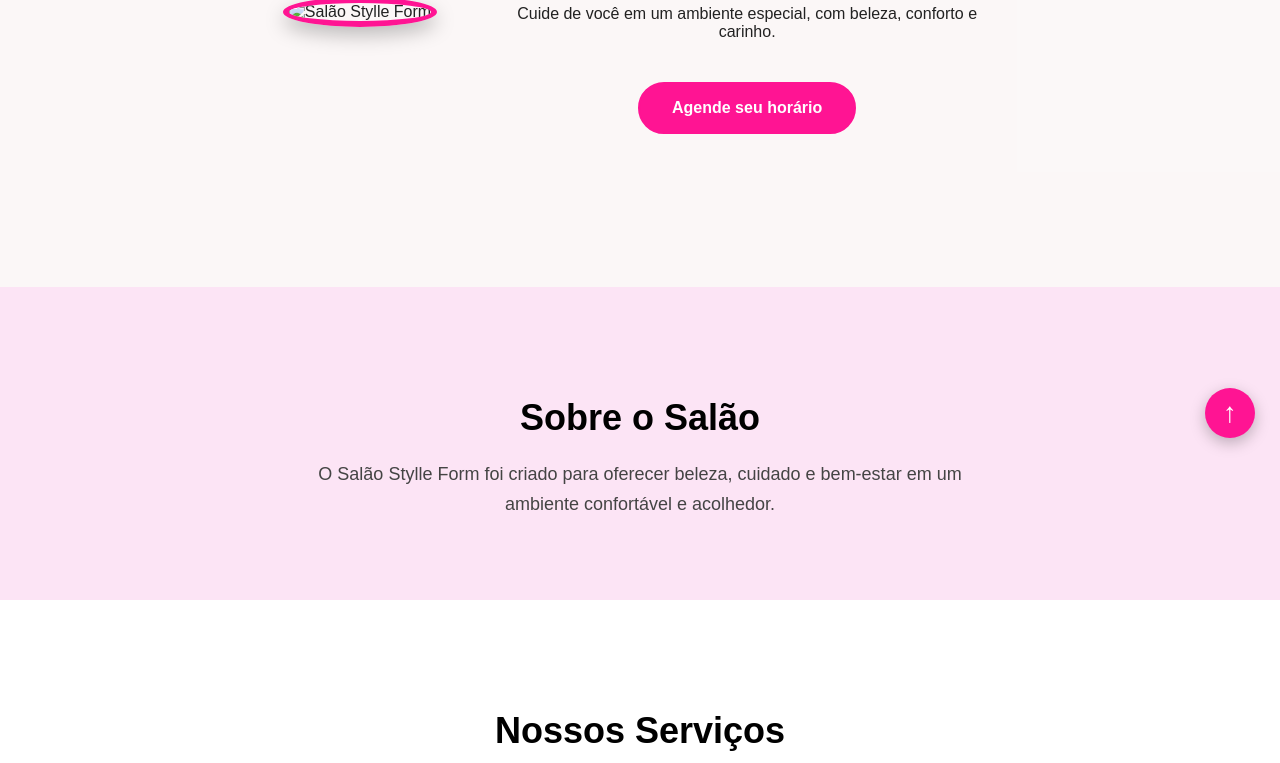
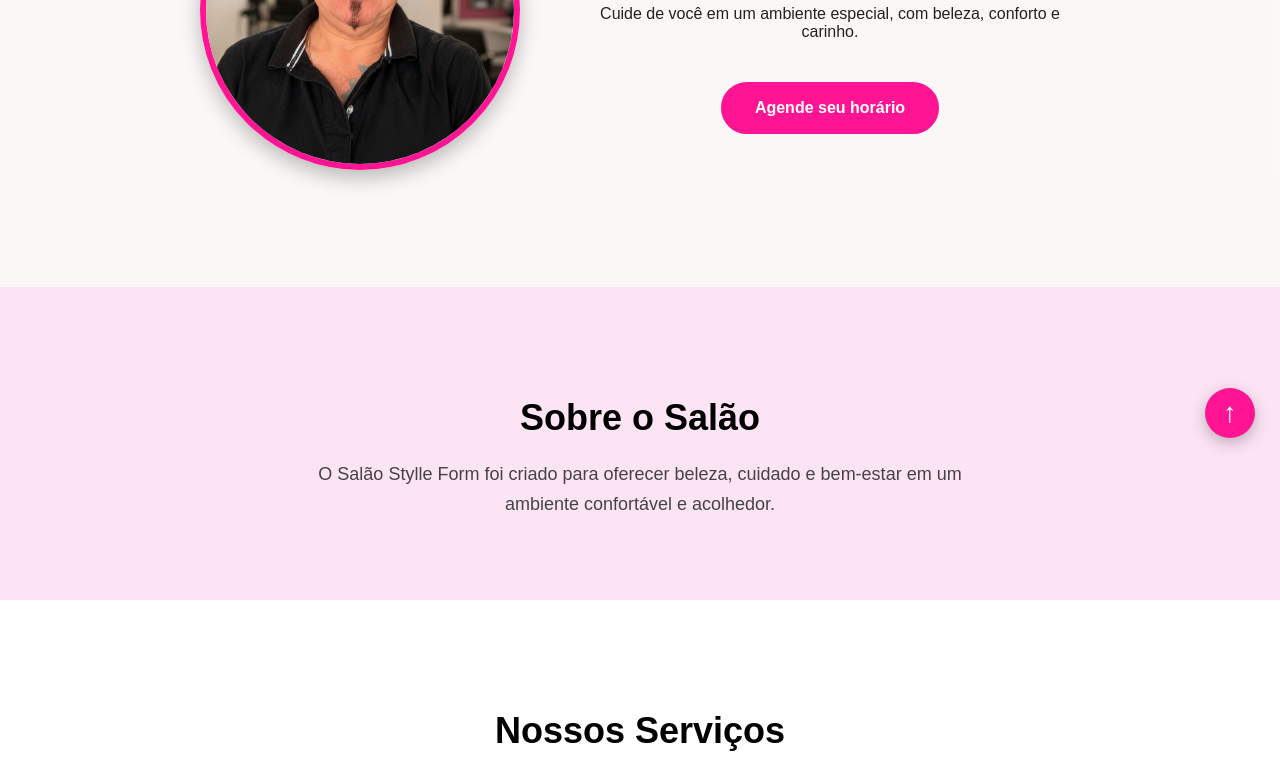
Before and after one commit to Eloi012/salao-stylle-form, a plain HTML site: page index.html in a window 1280 px wide. Shown: the part 337-1100 px from the top of the page. Drawn offline with Linux system fonts and the light colour scheme; files whose address does not match are found by name.

Commit message:
Corrigir caminho da foto de perfil

```diff
--- a/index.html
+++ b/index.html
@@ -51,7 +51,7 @@
 
         <div class="foto-perfil">
 
-        <img src="css/imagens/foto-perfil.jpg"
+        <img src="foto-perfil.jpg"
              alt="Salão Stylle Form">
 
     </div>
```
